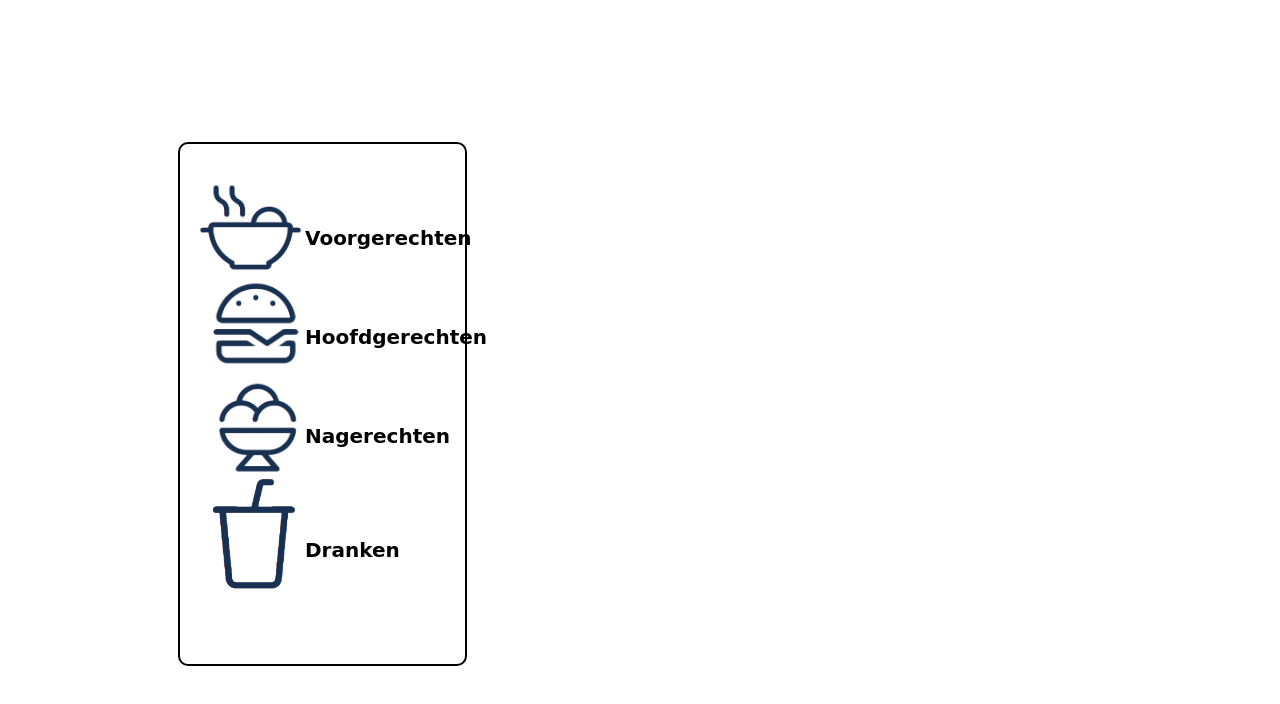
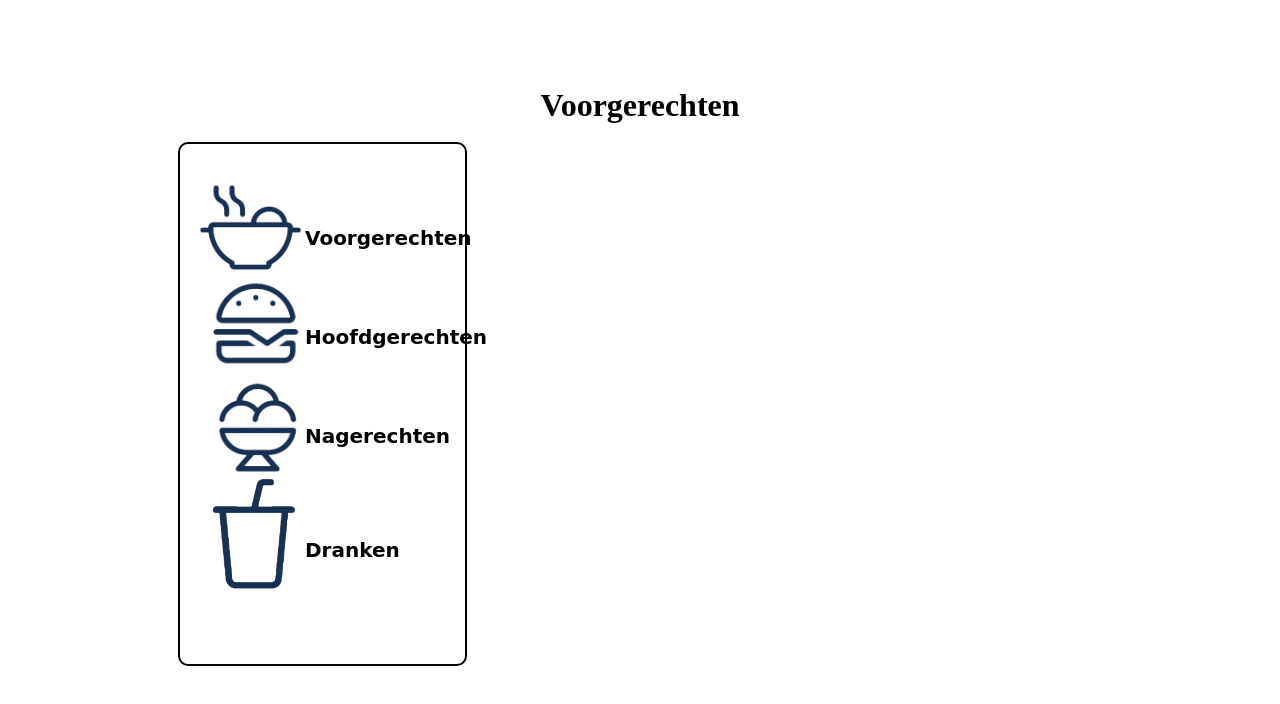
Before and after one commit to 507623/challenge-3, a plain HTML site: page menu.html in a window 1280 px wide. Shown: the part 78-782 px from the top of the page. Drawn offline with Linux system fonts and the light colour scheme.

Commit message:
text
ik heb text toegevoegd aan menu

```diff
--- a/menu.css
+++ b/menu.css
@@ -85,3 +85,9 @@ a:hover{
     color: rgb(214, 79, 16);}
 .box:hover{
     transform: scale(0.9);}
+
+#voor3
+{
+    margin-top: -600px;
+    text-align: center;
+}
--- a/menu.html
+++ b/menu.html
@@ -44,7 +44,9 @@
      </div>
 </div>
 
-
+<div id="voor3">
+<h1>Voorgerechten</h1>
+</div>
 
 
 
```
